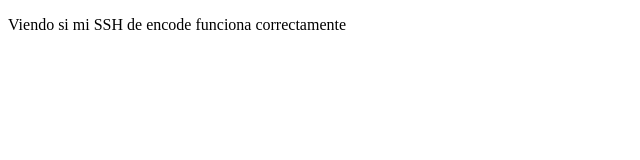
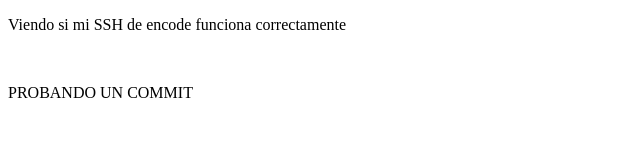
Before and after one commit to PAVERNA/test-de-encode, a plain HTML site: page index.html in a window 1280 px wide. Shown: the whole page, without its empty margins (0-640 px from the left). Drawn offline with Linux system fonts and the light colour scheme.

Commit message:
Segundo commit

```diff
--- a/index.html
+++ b/index.html
@@ -8,5 +8,7 @@
 </head>
 <body>
     <p>Viendo si mi SSH de encode funciona correctamente</p>
+    <br>
+    <p>PROBANDO UN COMMIT</p>
 </body>
 </html>
```
